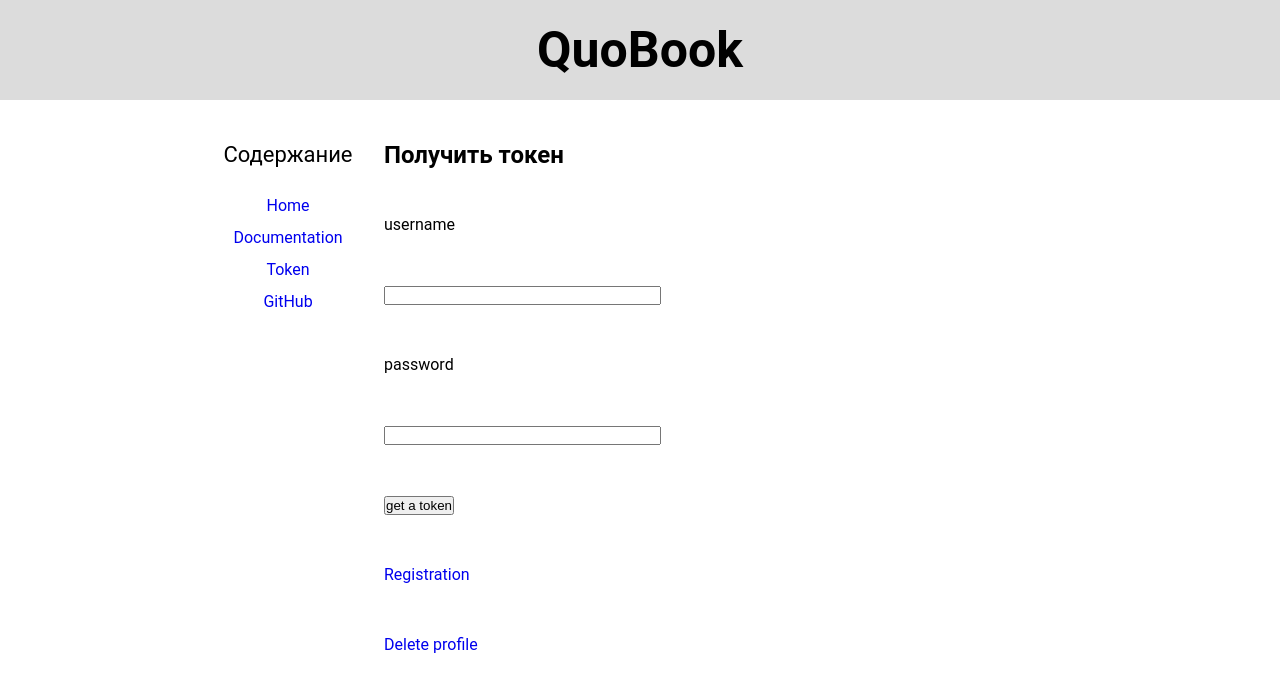
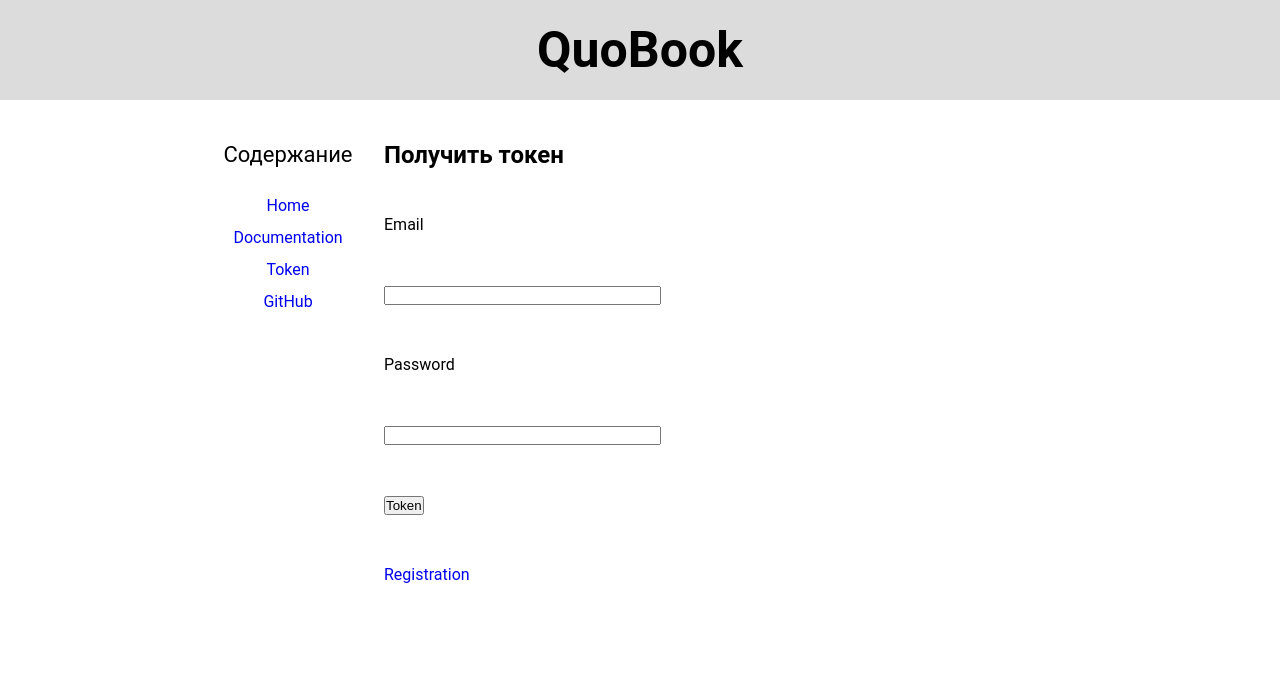
Before and after one commit to VGgog/QuoBook2.0, a Flask app: page /token in a window 1280 px wide. Shown: the top 692 px of the page. Run offline with Flask 2, Linux system fonts and the light colour scheme.

Commit message:
Change username form to email form

```diff
--- a/app/forms.py
+++ b/app/forms.py
@@ -5,9 +5,9 @@ from wtforms.validators import DataRequired, Email, EqualTo
 
 class LoginForm(FlaskForm):
     """Форма аутентификации пользователя"""
-    username = StringField('username', validators=[DataRequired()])
-    password = PasswordField('password', validators=[DataRequired()])
-    submit = SubmitField('get a token')
+    email = StringField('Email', validators=[DataRequired(), Email()])
+    password = PasswordField('Password', validators=[DataRequired()])
+    submit = SubmitField('Token')
 
 
 class DeleteForm(FlaskForm):
--- a/app/routes.py
+++ b/app/routes.py
@@ -4,7 +4,6 @@ from werkzeug.security import generate_password_hash, check_password_hash
 import app.forms as forms
 from app.models import Users, Quote
 from app import generate_token
-from wtforms.validators import ValidationError
 
 
 @app.route('/')
@@ -44,16 +43,16 @@ def get_token():
     """Страница получения токена"""
     login = forms.LoginForm()
     if login.validate_on_submit():
-        if not Users.query.filter_by(email=login.username.data).first():
-            flash('Такой логин не зарегистрирован.')
+        if not Users.query.filter_by(email=login.email.data).first():
+            flash('Вы не зарегистрированы.')
             return redirect(url_for('get_token'))
 
-        if not check_password_hash(Users.query.filter_by(email=login.username.data).first().password_hash,
+        if not check_password_hash(Users.query.filter_by(email=login.email.data).first().password_hash,
                                    login.password.data):
             flash('Пароль не верный.')
             return redirect(url_for('get_token'))
 
-        flash(f'Ваш токен: {Users.query.filter_by(email=login.username.data).first().token}')
+        flash(f'Ваш токен: {Users.query.filter_by(email=login.email.data).first().token}')
         return redirect(url_for('get_token'))
     return render_template('token.html', title='token', form=login)
 
--- a/app/templates/token.html
+++ b/app/templates/token.html
@@ -5,10 +5,10 @@
     <form action="" method="post" novalidate>
         {{ form.hidden_tag() }}
         <p>
-            {{ form.username.label }}<br>
-            {{ form.username(size=32) }}<br>
-            {% for error in form.username.errors %}
-            <span style="color: red;">{{'Это поле должно быть заполнено.'}}</span>
+            {{ form.email.label }}<br>
+            {{ form.email(size=32) }}<br>
+            {% for error in form.email.errors %}
+            <span style="color: red;">{{'Укажите правильный email-адрес'}}</span>
             {% endfor %}
         </p>
         <p>
@@ -22,6 +22,5 @@
     </form>
 <ul>
     <li><a href="{{ url_for('reg') }}">Registration</a></li>
-    <li><a href="{{ url_for('delete_profile') }}">Delete profile</a></li>
 </ul>
 {% endblock %}
```
